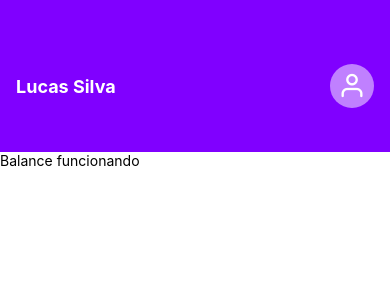
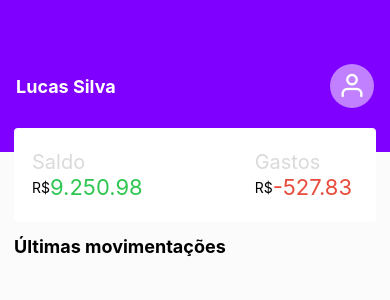
Before and after one commit to valdomiro22/interface_financas-react-native, a React Native app: screen / in a window 390 px wide. Shown: the top 300 px of the page. Built offline with nearby package versions, Linux system fonts and the light colour scheme.

Commit message:
ate antes de implementar a flatList

```diff
--- a/src/components/Balance/balance.tsx
+++ b/src/components/Balance/balance.tsx
@@ -5,10 +5,31 @@ import {
 import { styles } from "./stylesBalance";
 
 
-export function Balance() {
+type tipagem = {
+  gastos: string,
+  saldo: string
+}
+
+export function Balance({saldo, gastos}: tipagem) {
   return (
     <View style={styles.container}>
-      <Text>Balance funcionando</Text>
+
+      <View style={styles.item}>
+        <Text style={styles.itemTitle}>Saldo</Text>
+        <View style={styles.content}>
+          <Text style={styles.currentSymbol}>R$</Text>
+          <Text style={styles.balance}>{ saldo }</Text>
+        </View>
+      </View>
+
+      <View style={styles.item}>
+        <Text style={styles.itemTitle}>Gastos</Text>
+        <View style={styles.content}>
+          <Text style={styles.currentSymbol}>R$</Text>
+          <Text style={styles.expenses}>{ gastos }</Text>
+        </View>
+      </View>
+
     </View>
   );
 }
--- a/src/components/Balance/stylesBalance.ts
+++ b/src/components/Balance/stylesBalance.ts
@@ -3,6 +3,41 @@ import { StyleSheet } from "react-native";
 
 export const styles = StyleSheet.create({
   container: {
+    backgroundColor: '#FFF',
+    flexDirection: 'row',  // Alinhar um do lado do outro
+    justifyContent: 'space-between',
+    paddingStart: 18,
+    paddingEnd: 18,
+    marginTop: -24,  // Vai entrar pra dentro do elemento acima
+    marginStart: 14,
+    marginEnd: 14,
+    borderRadius: 4,
+    paddingTop: 22,
+    paddingBottom: 22,
+    zIndex: 99,  // Ficara sobre todos os outro elementos
+  },
+  item: {
 
+  },
+  itemTitle: {
+    fontSize: 20,
+    color: '#DADADA',
+  },
+  content: {
+    flexDirection: 'row',
+    alignItems: 'center',
+    marginRight: 6,
+  },
+  currentSymbol: {
+
+  },
+  balance: {
+    fontSize: 22,
+    color: '#2EC651',
+
+  },
+  expenses: {
+    fontSize: 22,
+    color: '#E74C3C',
   }
 });
--- a/src/pages/Home/Home.tsx
+++ b/src/pages/Home/Home.tsx
@@ -4,12 +4,41 @@ import { Header } from '../../components/Header/header';
 import { Balance } from '../../components/Balance/balance';
 
 
+const list = [
+  {
+    id: 1,
+    label: 'Boleto conta luz',
+    value: '300,99',
+    date: '17/09/2022',
+    type: 0
+  },
+  {
+    id: 2,
+    label: 'Pix Cliente X',
+    value: '3.500.29',
+    date: '12/09/2022',
+    type: 0
+  },
+  {
+    id: 3,
+    label: 'Salário',
+    value: '7.289,99',
+    date: '28/09/2022',
+    type: 0
+  },
+]
+
 export function Home() {
   return (
     <View style={styles.container}>
       <Header name='Lucas Silva'/>
 
-      <Balance />
+      <Balance
+        saldo='9.250.98'
+        gastos='-527.83'
+      />
+
+      <Text style={styles.title}>Últimas movimentações</Text>
     </View>
   );
 }
--- a/src/pages/Home/stylesHome.ts
+++ b/src/pages/Home/stylesHome.ts
@@ -3,6 +3,13 @@ import { StyleSheet } from 'react-native';
 export const styles = StyleSheet.create({
   container: {
     flex: 1,
-    backgroundColor: '#fff',
+    backgroundColor: '#FBFBFB',
   },
+  title: {
+    fontSize: 18,
+    fontWeight: 'bold',
+    marginLeft: 14,
+    marginEnd: 14,
+    marginTop: 14
+  }
 });
```
